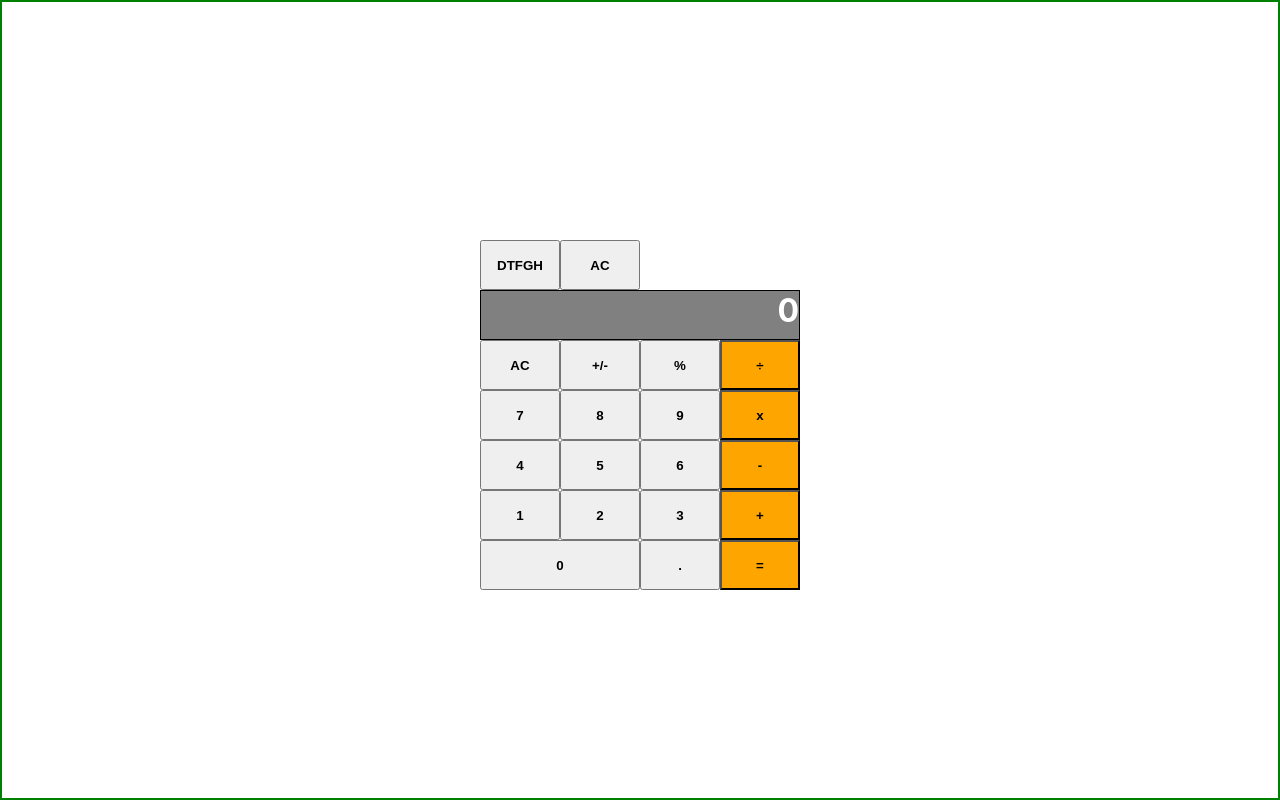
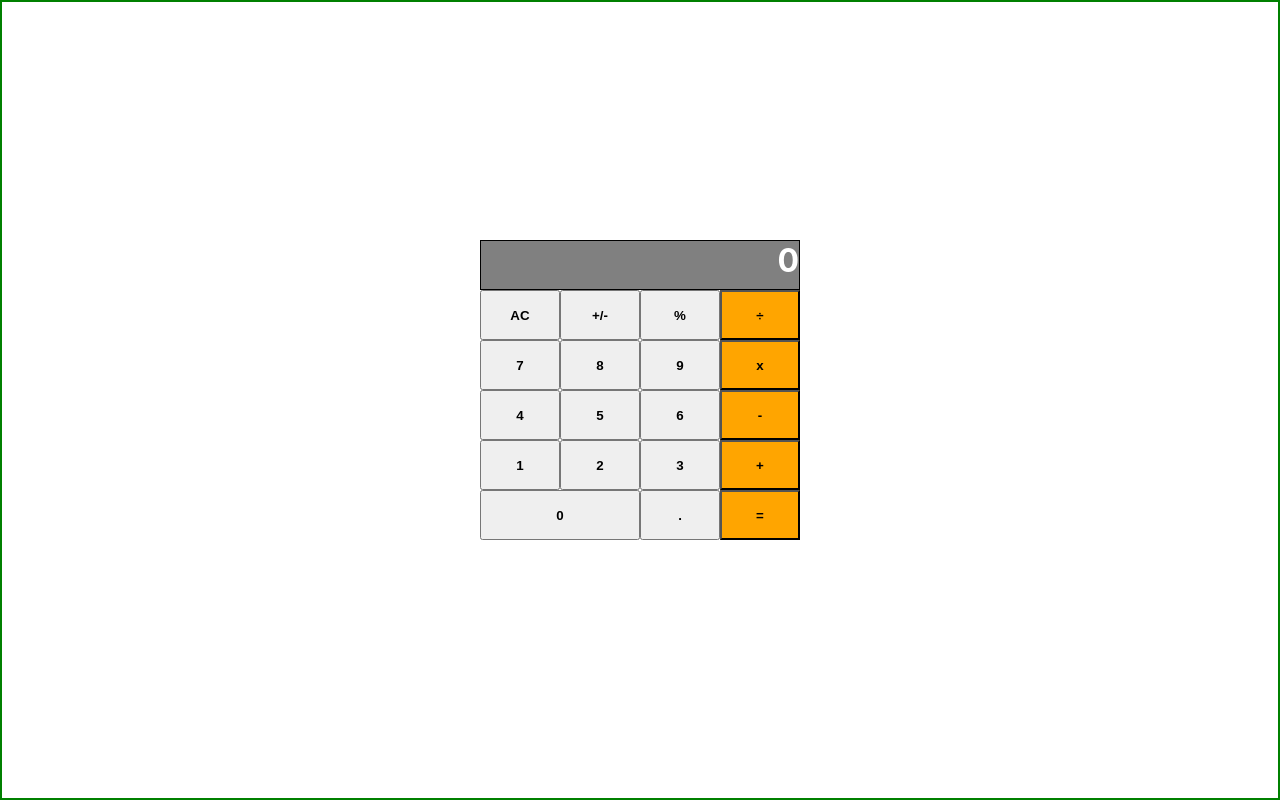
Before and after one commit to AkshithaReddy1899/Math-magicians, a React (Create React App) app: page / in a window 1280 px wide. Built offline with nearby package versions, Linux system fonts and the light colour scheme.

Commit message:
Remove extra buttons

```diff
--- a/src/components/Calculator.js
+++ b/src/components/Calculator.js
@@ -27,8 +27,6 @@ class Calculator extends React.Component {
     }
     return (
       <div className="calculator">
-        <button type="button" handleclick={this.handleclick}>DTFGH</button>
-        <button type="button" id="AC" onClick={this.handleclick}>AC</button>
         <Display value={result} />
         <div className="button-container">
           <Button text="AC" handleclick={this.handleclick} />
```
